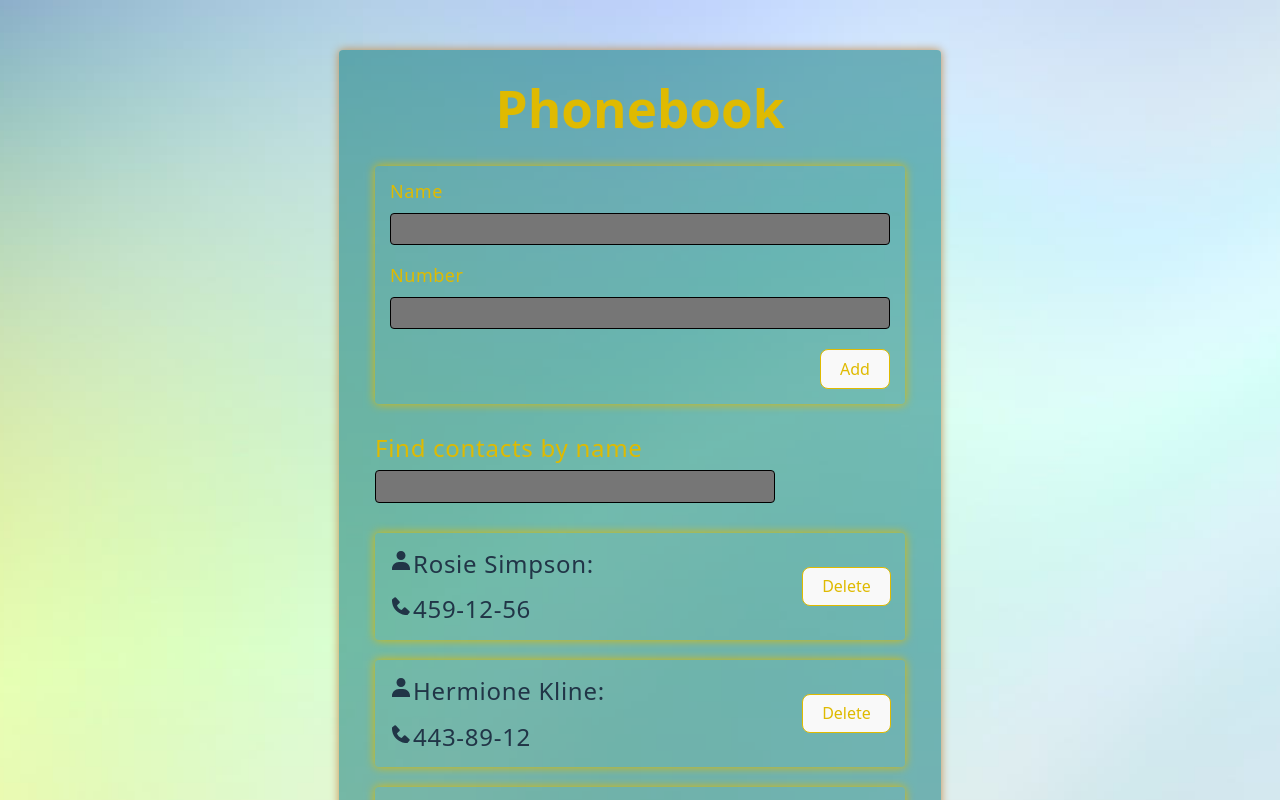
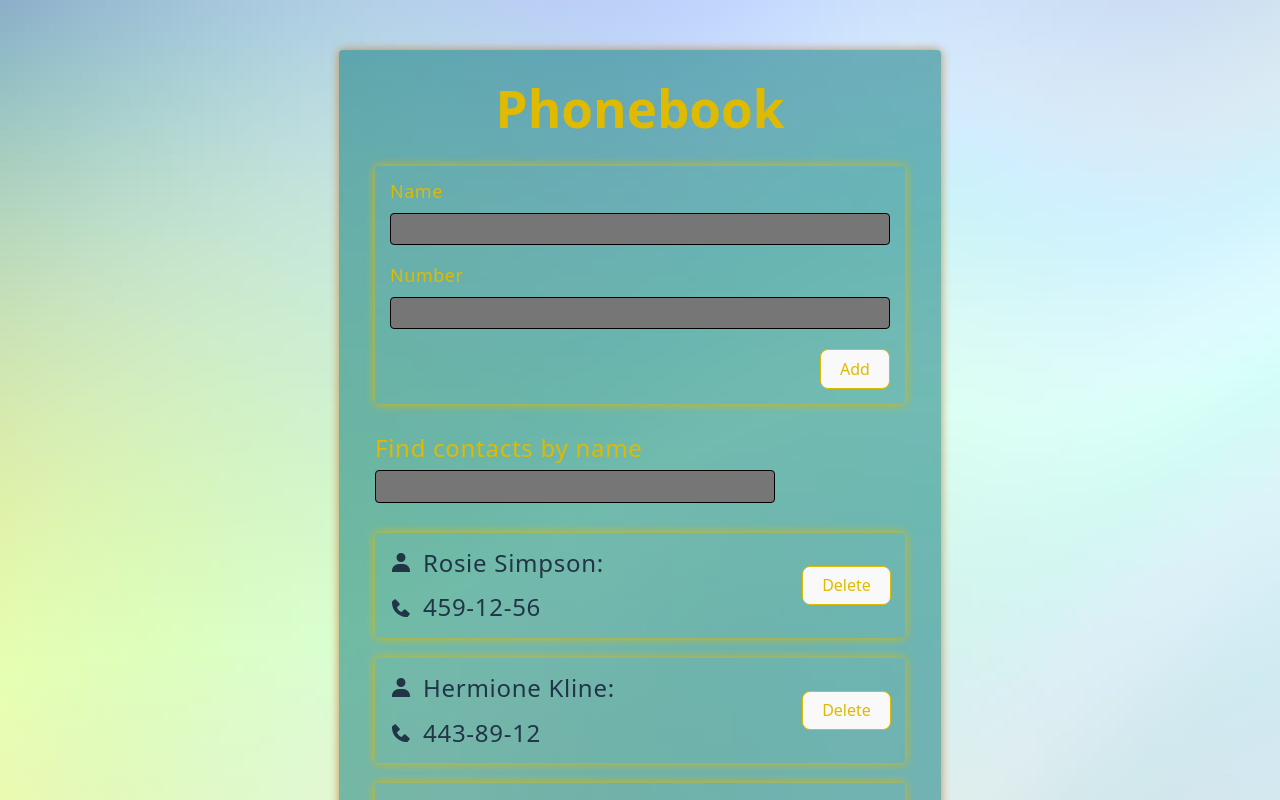
Before and after one commit to DmitryKishkanev/goit-react2.0-hw-03, a React (Vite) app: page / in a window 1280 px wide. Shown: the top 800 px of the page. Built offline with nearby package versions, Linux system fonts and the light colour scheme.

Commit message:
добавил стилей

```diff
--- a/src/components/Contact/Contact.module.css
+++ b/src/components/Contact/Contact.module.css
@@ -23,6 +23,9 @@
 }
 
 .contactContent {
+  display: flex;
+  gap: 10px;
+  align-items: center;
   margin: 0;
 
   font-weight: 400;
```
